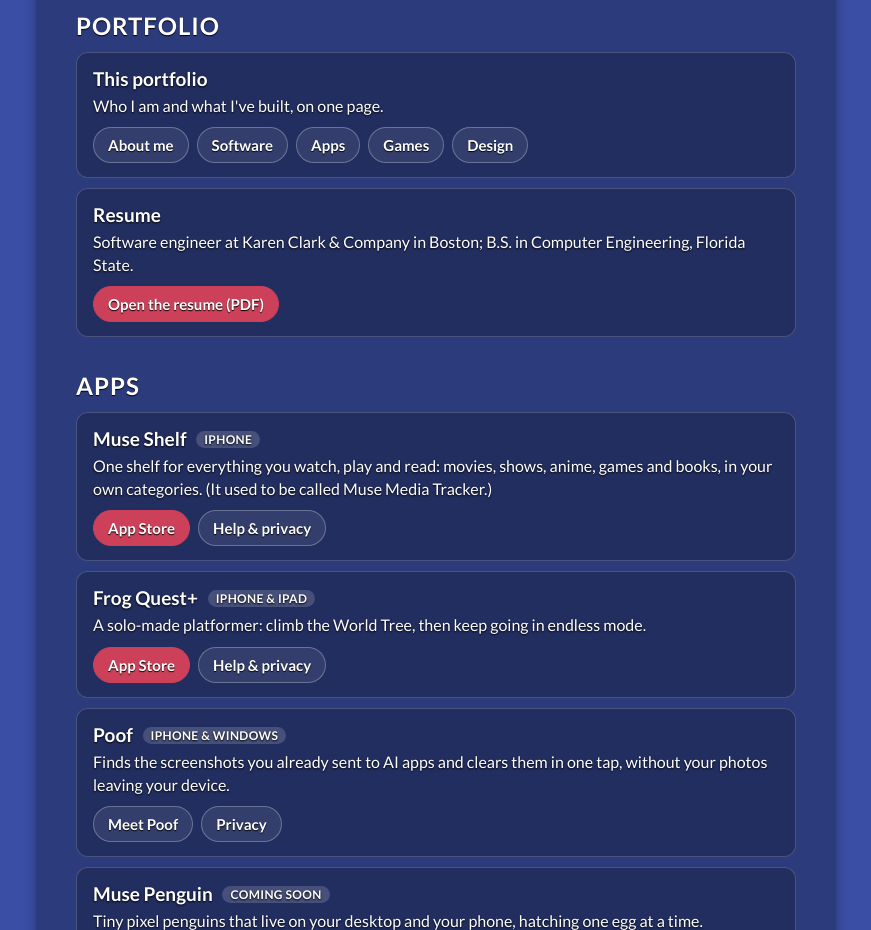
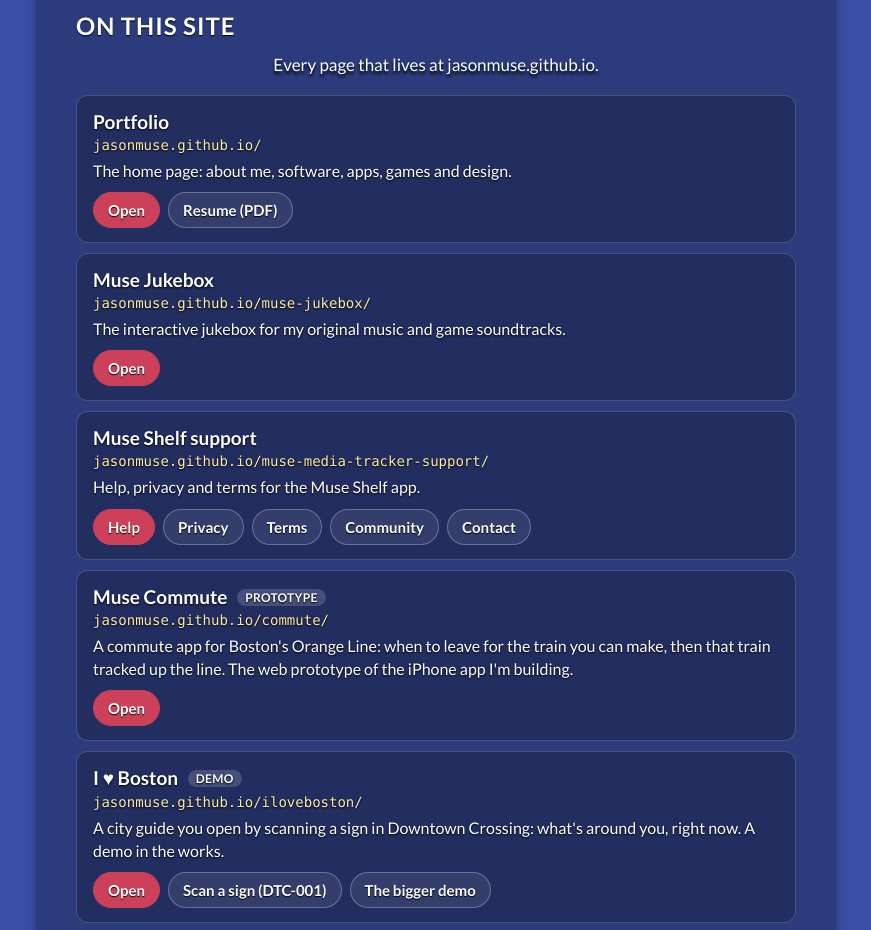
Before and after one commit to jasonmuse/jasonmuse.github.io, a plain HTML site: page sitemap/index.html in a window 1280 px wide. Shown: the part 361-1291 px from the top of the page, without its empty margins (204-1075 px from the left). Drawn offline with Linux system fonts and the light colour scheme.

Commit message:
Site map: every page on jasonmuse.github.io, Commute and I Love Boston included (#2)
A new On this site section, first on the page, lists each page that lives
on the domain with its path: the portfolio and resume, Muse Jukebox, Muse
Shelf support (help, privacy, terms, community, contact), the Muse Commute
web prototype, the I Love Boston demo (the scan-a-sign page and the bigger
demo too) and the site map itself. Pages from other repos link to their
github.io address, so they also work from jasonmuse.pages.dev.


Claude-Session: https://claude.ai/code/session_01HhL4JsAufktjAV3mU7bM7b

Co-authored-by: Claude <noreply@anthropic.com>

```diff
--- a/sitemap/index.html
+++ b/sitemap/index.html
@@ -164,6 +164,21 @@
             vertical-align: 2px;
         }
 
+        .map-path {
+            display: block;
+            margin: 0 0 6px;
+            font-family: ui-monospace, SFMono-Regular, Menlo, Consolas, monospace;
+            font-size: 14px;
+            color: #ffe9a8;
+            text-decoration: none;
+            overflow-wrap: anywhere;
+        }
+
+        a.map-path:hover,
+        a.map-path:focus-visible {
+            text-decoration: underline;
+        }
+
         .map-item p {
             margin: 0 0 10px;
             font-size: 16px;
@@ -215,6 +230,7 @@
             <p class="text map-intro">Everything I make, in one place.</p>
 
             <nav class="map-jump" aria-label="Jump to a section">
+                <a href="#here">On this site</a>
                 <a href="#portfolio">Portfolio</a>
                 <a href="#apps">Apps</a>
                 <a href="#games">Games</a>
@@ -222,6 +238,69 @@
                 <a href="#web">Web</a>
                 <a href="#elsewhere">Elsewhere</a>
             </nav>
+
+            <section class="map-group" id="here" aria-labelledby="here-heading">
+                <h2 id="here-heading">On this site</h2>
+                <p class="text map-intro" style="font-size: 17px; margin-top: 0;">Every page that lives at
+                    jasonmuse.github.io.</p>
+                <ul class="map-list">
+                    <li class="map-item">
+                        <h3>Portfolio</h3>
+                        <a class="map-path" href="../">jasonmuse.github.io/</a>
+                        <p>The home page: about me, software, apps, games and design.</p>
+                        <div class="map-links">
+                            <a class="map-pill map-pill--main" href="../">Open</a>
+                            <a class="map-pill" href="../documents/Jason_Muse_Software_Engineer_Resume.pdf"
+                                target="_blank" rel="noopener noreferrer">Resume (PDF)</a>
+                        </div>
+                    </li>
+                    <li class="map-item">
+                        <h3>Muse Jukebox</h3>
+                        <a class="map-path" href="https://jasonmuse.github.io/muse-jukebox/">jasonmuse.github.io/muse-jukebox/</a>
+                        <p>The interactive jukebox for my original music and game soundtracks.</p>
+                        <div class="map-links">
+                            <a class="map-pill map-pill--main" href="https://jasonmuse.github.io/muse-jukebox/">Open</a>
+                        </div>
+                    </li>
+                    <li class="map-item">
+                        <h3>Muse Shelf support</h3>
+                        <a class="map-path" href="https://jasonmuse.github.io/muse-media-tracker-support/">jasonmuse.github.io/muse-media-tracker-support/</a>
+                        <p>Help, privacy and terms for the Muse Shelf app.</p>
+                        <div class="map-links">
+                            <a class="map-pill map-pill--main" href="https://jasonmuse.github.io/muse-media-tracker-support/">Help</a>
+                            <a class="map-pill" href="https://jasonmuse.github.io/muse-media-tracker-support/privacy.html">Privacy</a>
+                            <a class="map-pill" href="https://jasonmuse.github.io/muse-media-tracker-support/terms.html">Terms</a>
+                            <a class="map-pill" href="https://jasonmuse.github.io/muse-media-tracker-support/community.html">Community</a>
+                            <a class="map-pill" href="https://jasonmuse.github.io/muse-media-tracker-support/contact.html">Contact</a>
+                        </div>
+                    </li>
+                    <li class="map-item">
+                        <h3>Muse Commute <span class="map-tag">Prototype</span></h3>
+                        <a class="map-path" href="../commute/">jasonmuse.github.io/commute/</a>
+                        <p>A commute app for Boston's Orange Line: when to leave for the train you can make, then that
+                            train tracked up the line. The web prototype of the iPhone app I'm building.</p>
+                        <div class="map-links">
+                            <a class="map-pill map-pill--main" href="../commute/">Open</a>
+                        </div>
+                    </li>
+                    <li class="map-item">
+                        <h3>I &hearts; Boston <span class="map-tag">Demo</span></h3>
+                        <a class="map-path" href="../iloveboston/">jasonmuse.github.io/iloveboston/</a>
+                        <p>A city guide you open by scanning a sign in Downtown Crossing: what's around you, right
+                            now. A demo in the works.</p>
+                        <div class="map-links">
+                            <a class="map-pill map-pill--main" href="../iloveboston/">Open</a>
+                            <a class="map-pill" href="../iloveboston/s/DTC-001/">Scan a sign (DTC-001)</a>
+                            <a class="map-pill" href="../iloveboston/full.html">The bigger demo</a>
+                        </div>
+                    </li>
+                    <li class="map-item">
+                        <h3>Site map</h3>
+                        <a class="map-path" href="./">jasonmuse.github.io/sitemap/</a>
+                        <p>This page.</p>
+                    </li>
+                </ul>
+            </section>
 
             <section class="map-group" id="portfolio" aria-labelledby="portfolio-heading">
                 <h2 id="portfolio-heading">Portfolio</h2>
```
